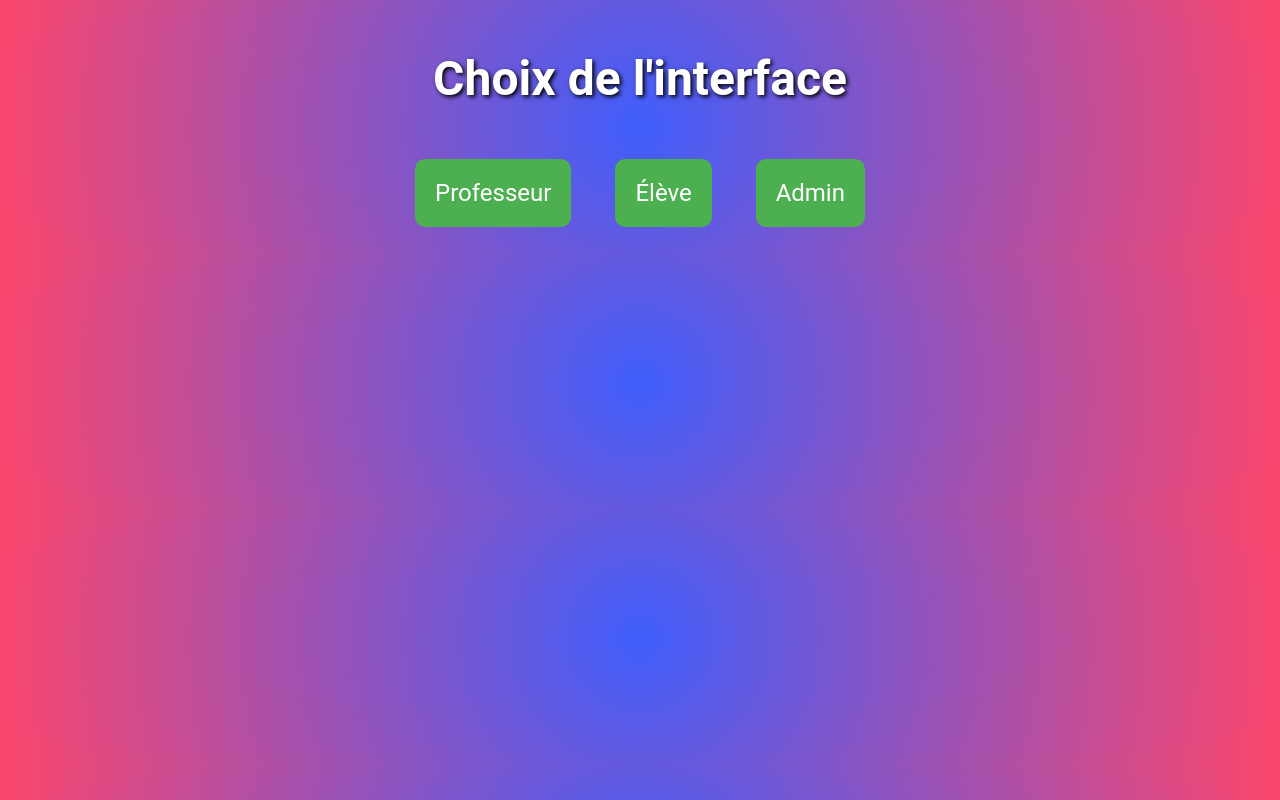
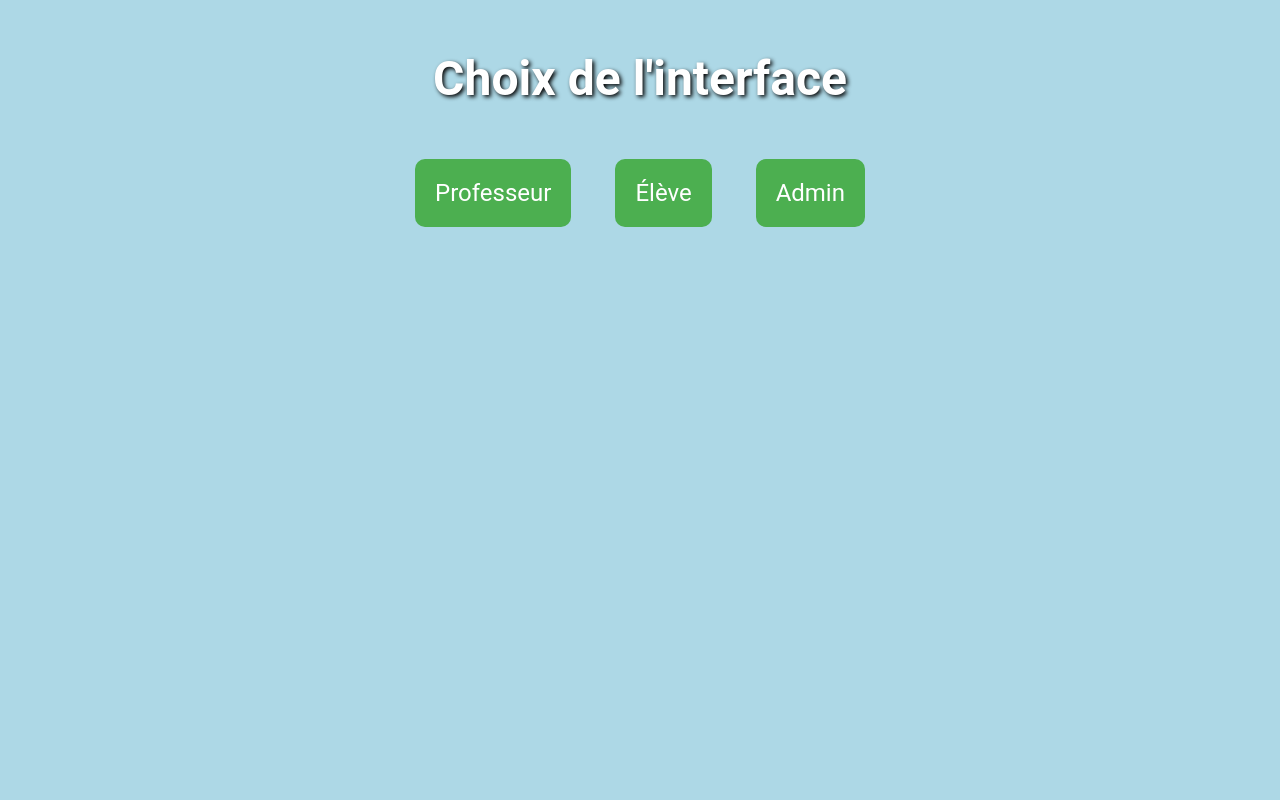
Before and after one commit to Singeon0/projetPTI, a website: page public/index.html in a window 1280 px wide. Drawn offline with Linux system fonts and the light colour scheme.

Commit message:
Update style_prof.css

```diff
--- a/public/profs/style_prof.css
+++ b/public/profs/style_prof.css
@@ -1,6 +1,5 @@
 html {
-  background: rgb(63,94,251);
-  background: radial-gradient(circle, rgba(63,94,251,1) 0%, rgba(252,70,107,1) 100%);
+  background-color: #ADD8E6;
   font-family: "Roboto", sans-serif;
   color: #fff;
 
```
